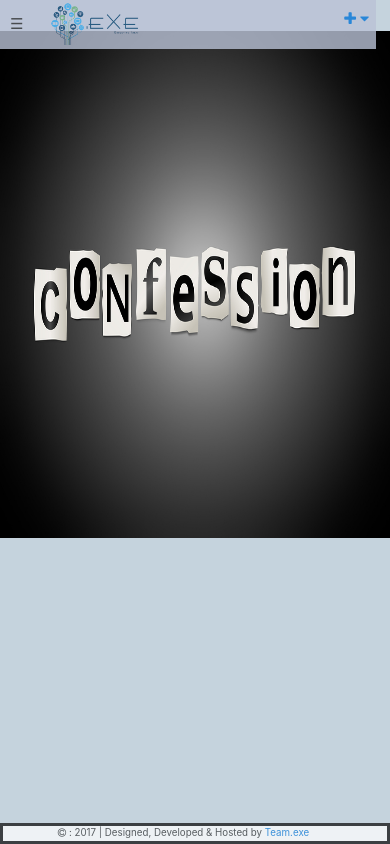
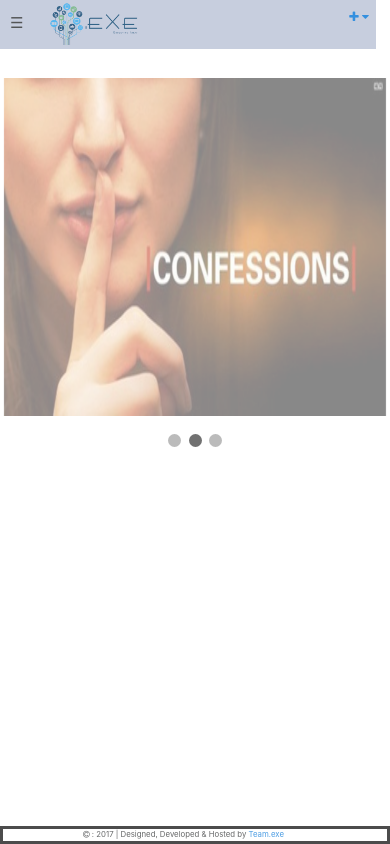
Before and after one commit to Teamexe/confession-site, a PHP site: page /confession/ in a window 390 px wide. Run offline with PHP 8.4, Linux system fonts and the light colour scheme; data that the repository does not hold is empty; some libraries are stand-ins or nearby versions.

Commit message:
Homepage ready

```diff
--- a/css/home.css
+++ b/css/home.css
@@ -117,40 +117,65 @@ nav{
 .dropdown:hover .dropdown-content {
     display: block;
 }
-
 .dropdown:hover .dropbtn {
     background-color: #3e8e41;
 }
-#mycreation{
+/*#mycreation{
     width:100%;
     margin-top:8%;
+}*/
+.mySlides {display:none}
+
+.slideshow-container {
+    margin-top:8%;
+    margin-left:1%;
+    width:98%;
+  position: relative;
+    z-index:1;
 }
-.homeImg{
-    padding-top:0px;
-    padding-left:10px;
-	padding-bottom:0px;
-	padding-right:0px;
-    height:85%;
-    width:99%;
+.mainImg{
+    height: 70%;
+}
+.text {
+  font-size: 15px;
+  padding: 8px 12px;
+  position: absolute;
+  bottom: 8px;
+  width: 100%;
+  text-align: center;
 }
 
-/*#see{
-	position:absolute;
-	top:81%;
-	left:30%;
+.dot {
+    position:relative;
+  height: 13px;
+  width: 13px;
+  margin: 0px 2px;
+  background-color: #bbb;
+  border-radius: 50%;
+  display: inline-block;
+  transition: background-color 8s ease;
 }
-#make{
-	position:absolute;
-	top:81%;
-	left:48%;
-}*/
-#confessions{
-    position:relative;
-    display:block;
-    margin-top: 70px;
-    margin-left:35px;
-    margin-right:35px;
+
+.active {
+  background-color: #717171;
 }
+
+.fade {
+  -webkit-animation-name: fade;
+  -webkit-animation-duration: 8s;
+  animation-name: fade;
+  animation-duration: 8s;
+}
+@-webkit-keyframes fade {
+  from {opacity: .4}
+  to {opacity: 1}
+}
+
+@keyframes fade {
+  from {opacity: .4}
+  to {opacity: 1}
+}
+
 div.fixed {
 margin: 0%;
 background-color:  white;
@@ -162,6 +187,16 @@ background-color:  white;
 z-index:10;
 opacity:0.7;
 }
+
+
+#confessions{
+    position:relative;
+    display:block;
+    margin-top: 70px;
+    margin-left:35px;
+    margin-right:35px;
+}
+
 .conf{
     position:relative;
     display:block;
@@ -208,7 +243,7 @@ opacity:0.7;
 }
 @media only screen and (max-width:670px){
     body{
-        font-size:15px;
+        font-size:12px;
     }
     nav{
         margin-left:0%;
@@ -234,33 +269,50 @@ opacity:0.7;
     #makeConfess{
         display:none;
     }
-    .homeImg{
-        padding-left:0px;
-        height:60%;
-        width:100%;
+    .mainImg{
+        height:40%;
+    }
+    .slideshow-container{
+        margin-top:20%;
+    }
+    .text{
+        visibility:hidden;
+    }
+    div.fixed{
+        font-size:65%;
     }
     #icons{
     visibility:hidden;
     }
+    #confessions{
+        margin-top: 10%;
+        margin-right:2%;
+        margin-left:2%;
+    }
     .conf{
         margin-right:0px;
+        margin-bottom:3%;
+        min-height:0px;
     }
-    #confessions{
-        margin-left:0px;
-        margin-right:0px;
+    .title{
+        margin-top:1%;
+        margin-left:1%;
     }
     .message{
-        margin-right:0px;
-        margin-left:0px;
+        margin-right:1%;
+        margin-left:1%;
+        margin-top:1%;
+        margin-bottom: 2%;
+        min-height:50px;
     }
-    div.fixed{
-        font-size:65%;
+    .message i{
+        font-size: 100%;
     }
 }
 /*
 @media only screen and (min-width:600px){
     #main{
-        left:30%;
+        left:30p
     }
 }
 @media only screen and (min-width:768px){
--- a/index.php
+++ b/index.php
@@ -7,6 +7,7 @@
 		<link rel="stylesheet" href="bootstrap/css/bootstrap.min.css">
 		<link rel="stylesheet" href="css/home.css">
         <link rel="stylesheet" href="font-awesome/css/font-awesome.min.css">
+        <link rel="stylesheet" href="font-awesome/css/font-awesome-animation.css">
         <meta name="viewport" content="width=device-width, initial-scale=1.0">
 
 		<script src="jquery/jquery-3.2.0.min.js">
@@ -16,7 +17,7 @@
 		</title>
 	<meta charset="utf-8"/>
 	</head>
-	<body style=" background-color:#c5d3dd">
+	<body style=" background-color:white">
         <!--script for facebook plugins-->
         <div id="fb-root"></div>
         <script>(function(d, s, id) {
@@ -37,6 +38,7 @@
 
 
         <!--code for nav bar-->
+
         <nav>
             <div id="mySidenav" class="sidenav">
                 <a href="#"class="closebtn" onclick="closeNav()">&times;</a>
@@ -58,13 +60,14 @@
                 function closeNav() {
                     document.getElementById("mySidenav").style.width = "0";
                     document.getElementById("main").style.marginLeft= "0";
-                    document.body.style.backgroundColor = "#c5d3dd";
+                    document.body.style.backgroundColor = "white";
                 }
             </script>
 
             <span id="teamexe">
                 <img class="logo" src="aboutusconfession/logoc.png" alt="exe logo">
             </span>
+
             <span class="dropdown">
                 <a href="#" class="dropbutton">
                     <i class="fa fa-plus" aria-hidden="true"></i>
@@ -80,11 +83,59 @@
         </nav>
 
         <!-- for slider-->
-		<div id="mycreation">
-            <img class="homeImg" src=images/confession.jpg>
+
+        <div class="slideshow-container">
+
+            <div class="mySlides fade">
+              <img class="mainImg" src="images/confess10.jpg" style="width:100% ">
+              <div class="text"><a href="#confessions"><i class="fa fa-angle-double-down faa-vertical animated hover fa-3x"></i></a>
+                </div>
             </div>
 
+            <div class="mySlides fade">
+              <img class="mainImg" src="images/confess14.jpg" style="width:100%">
+              <div class="text"><a href="#confessions"><i class="fa fa-angle-double-down faa-vertical animated hover fa-3x"></i></a>
+                </div>
+            </div>
+
+            <div class="mySlides fade">
+              <img class="mainImg" src="images/confess15.jpg" style="width:100%">
+              <div class="text"><a href="#confessions"><i class="fa fa-angle-double-down faa-vertical animated hover fa-3x"></i></a>
+                </div>
+            </div>
+
+            </div>
+            <br>
+
+            <div style="text-align:center">
+              <span class="dot"></span>
+              <span class="dot"></span>
+              <span class="dot"></span>
+        </div>
+        <script>
+            var slideIndex = 0;
+            showSlides();
+
+            function showSlides() {
+                var i;
+                var slides = document.getElementsByClassName("mySlides");
+                var dots = document.getElementsByClassName("dot");
+                for (i = 0; i < slides.length; i++) {
+                   slides[i].style.display = "none";
+                }
+                slideIndex++;
+                if (slideIndex> slides.length) {slideIndex = 1}
+                for (i = 0; i < dots.length; i++) {
+                    dots[i].className = dots[i].className.replace("active","");
+                }
+                slides[slideIndex-1].style.display = "block";
+                dots[slideIndex-1].className += " active";
+                setTimeout(showSlides, 7800); // Change image every 2 seconds
+            }
+        </script>
+
         <!-- for footer-->
+
         <div class="fixed" align="center">
             <i class="fa fa-copyright" aria-hidden="true"></i>
                 : 2017 | Designed, Developed & Hosted by
@@ -103,16 +154,17 @@
                 </a>
             </span>
         </div>
-
         <script>
             function bigImg(x) {
                 x.style="width:3%;height:3%";
             }
-
             function normalImg(x) {
                 x.style="width:2%;height:2%"
             }
         </script>
+
+
+        <!--Backend display of confessions-->
 
         <div id="confessions">
             <?php
@@ -137,8 +189,9 @@ function normalImg(x) {
                             <span class="orimess">
                                 <?php echo $row['message']?>
                             </span>
+                            <?php $id=$row['id'];?>
                         </div>
-                    <div class="fb-like" data-href="https://localhost/confession/#confession/#<?php echo $id?>" data-width="5" data-layout="standard" data-action="like" data-size="small" data-show-faces="true" data-share="true"></div>
+                        <div class="fb-like" data-href="https://localhost/confession/#<?php echo $id?>" data-width="5" data-layout="standard" data-action="like" data-size="small" data-show-faces="true" data-share="true"></div>
                         <div class="fb-comments" id="<?php echo $id;?>"data-href="https://localhost/confession/#<?php echo $id?>" data-width="100%" data-numposts="3">
                         </div>
                     </div>
```
Also changed, not shown: font-awesome/css/font-awesome-animation.css (added), images/confess10.jpg (added), images/confess14.jpg (added), images/confess15.jpg (added), images/confessions_mon_fill.jpg (added). Lines whose indentation alone changed are shown as unchanged.
